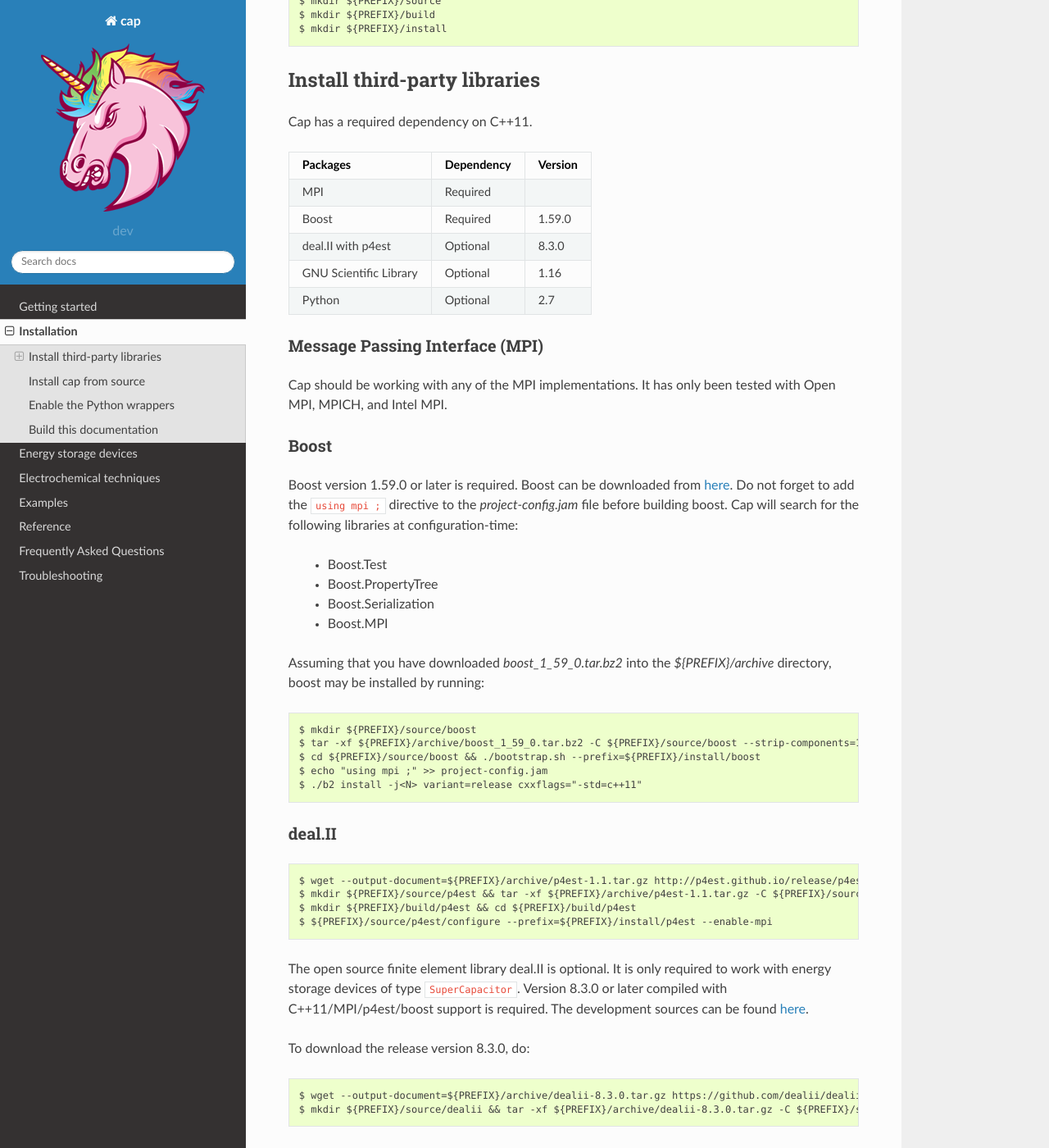
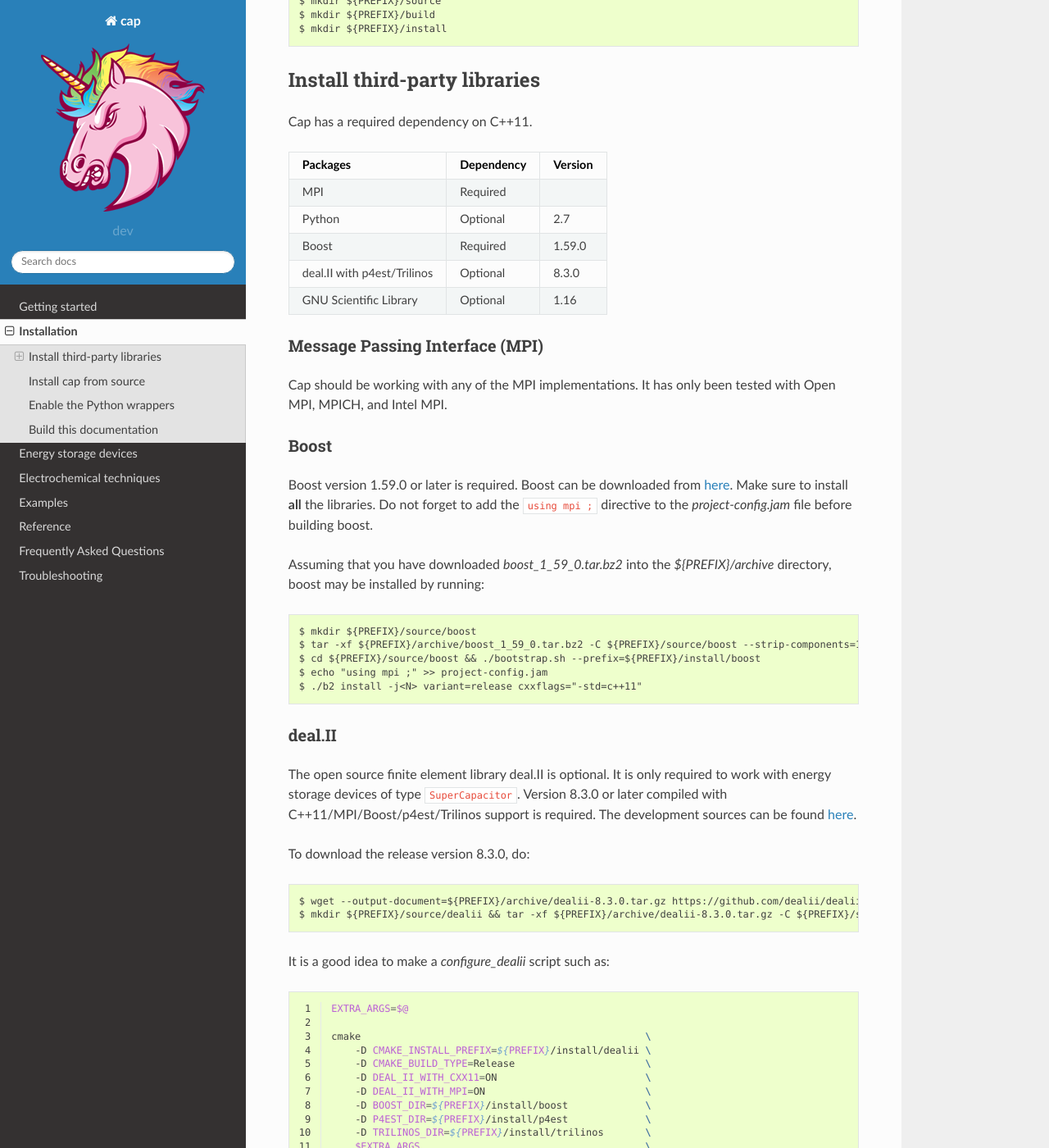
Before and after one commit to ORNL-CEES/Cap, a Sphinx documentation site: the page built from docs/source/install.rst, in a window 1280 px wide and 1400 px high, scrolled down 278 px. Shown: the whole window at 82% size. Built offline with Sphinx 7.4.7 and the Read the Docs theme 2.0.0, drawn with Linux system fonts in a browser that asks for light colours; formulas are drawn with MathJax 3; some of the changed text lies outside the part shown.

Commit message:
update installation doc
doc on how to install Trilinos would be nice
reference to Dockerfile for cap-stack is another option

```diff
--- a/docs/source/install.rst
+++ b/docs/source/install.rst
@@ -19,19 +19,19 @@ Install third-party libraries
 
 Cap has a required dependency on C++11.
 
-+------------------------+------------+---------+
-| Packages               | Dependency | Version |
-+========================+============+=========+
-| MPI                    | Required   |         |
-+------------------------+------------+---------+
-| Boost                  | Required   | 1.59.0  |
-+------------------------+------------+---------+
-| deal.II with p4est     | Optional   | 8.3.0   |
-+------------------------+------------+---------+
-| GNU Scientific Library | Optional   | 1.16    |
-+------------------------+------------+---------+
-| Python                 | Optional   | 2.7     |
-+------------------------+------------+---------+
++-----------------------------+------------+---------+
+| Packages                    | Dependency | Version |
++=============================+============+=========+
+| MPI                         | Required   |         |
++-----------------------------+------------+---------+
+| Python                      | Optional   | 2.7     |
++-----------------------------+------------+---------+
+| Boost                       | Required   | 1.59.0  |
++-----------------------------+------------+---------+
+| deal.II with p4est/Trilinos | Optional   | 8.3.0   |
++-----------------------------+------------+---------+
+| GNU Scientific Library      | Optional   | 1.16    |
++-----------------------------+------------+---------+
 
 Message Passing Interface (MPI)
 ^^^^^^^^^^^^^^^^^^^^^^^^^^^^^^^
@@ -42,17 +42,9 @@ Boost
 ^^^^^
 Boost version 1.59.0 or later is required.
 Boost can be downloaded from `here <http://www.boost.org/users/download>`_.
+Make sure to install **all** the libraries.
 Do not forget to add the ``using mpi ;`` directive to the
 `project-config.jam` file before building boost.
-Cap will search for the following libraries at configuration-time:
-
-    * Boost.Test
-
-    * Boost.PropertyTree
-
-    * Boost.Serialization
-
-    * Boost.MPI
 
 Assuming that you have downloaded `boost_1_59_0.tar.bz2` into the
 `${PREFIX}/archive` directory, boost may be installed by running:
@@ -68,16 +60,9 @@ Assuming that you have downloaded `boost_1_59_0.tar.bz2` into the
 deal.II
 ^^^^^^^
 
-.. code::
-
-    $ wget --output-document=${PREFIX}/archive/p4est-1.1.tar.gz http://p4est.github.io/release/p4est-1.1.tar.gz
-    $ mkdir ${PREFIX}/source/p4est && tar -xf ${PREFIX}/archive/p4est-1.1.tar.gz -C ${PREFIX}/source/p4est --strip-components=1
-    $ mkdir ${PREFIX}/build/p4est && cd ${PREFIX}/build/p4est
-    $ ${PREFIX}/source/p4est/configure --prefix=${PREFIX}/install/p4est --enable-mpi
-
 The open source finite element library deal.II is optional.
 It is only required to work with energy storage devices of type ``SuperCapacitor``.
-Version 8.3.0 or later compiled with C++11/MPI/p4est/boost support is required.
+Version 8.3.0 or later compiled with C++11/MPI/Boost/p4est/Trilinos support is required.
 The development sources can be found `here <https://github.com/dealii/dealii>`_.
 
 To download the release version 8.3.0, do:
@@ -101,6 +86,7 @@ It is a good idea to make a `configure_dealii` script such as:
         -D DEAL_II_WITH_MPI=ON                           \
         -D BOOST_DIR=${PREFIX}/install/boost             \
         -D P4EST_DIR=${PREFIX}/install/p4est             \
+        -D TRILINOS_DIR=${PREFIX}/install/trilinos       \
         $EXTRA_ARGS                                      \
         ${PREFIX}/source/dealii
 
@@ -111,6 +97,10 @@ Then run:
     $ mkdir ${PREFIX}/build/dealii && cd ${PREFIX}/build/dealii
     $ ../configure_dealii
     $ make -j<N> install
+
+Please refer to the deal.II documentation to see how to install
+`p4est <https://dealii.org/developer/external-libs/p4est.html>`_ and
+`Trilinos <https://dealii.org/developer/external-libs/trilinos.html>`_.
 
 gsl
 ^^^
@@ -127,13 +117,14 @@ that case.
     $ ${PREFIX}/source/gsl/configure --prefix=${PREFIX}/install/gsl
     $ make -j<N> install
 
+
 Install cap from source
 -----------------------
 Get the source:
 
 .. code::
 
-    $ git clone https://github.com/dalg24/cap.git ${PREFIX}/source/cap
+    $ git clone https://github.com/ORNL-CEES/cap.git ${PREFIX}/source/cap
     $ git clone https://github.com/dalg24/cap-data.git ${PREFIX}/source/cap-data
 
 `cap-data` contains a series of 2-D and 3-D meshes to model batteries or supercapacitors.
@@ -203,6 +194,20 @@ Launch Python and try:
     >>> import pycap
     >>> help(pycap)
 
+A number of Python packages are required to use pycap. We recommend you use
+pip to install them:
+
+.. code::
+
+    $ pip install numpy scipy matplotlib cython h5py mpi4py
+
+If pip is not already installed on your machine, you may try:
+
+.. code::
+
+   $ wget --quiet https://bootstrap.pypa.io/get-pip.py && python get-pip.py
+
+
 Build this documentation
 ------------------------
 
```
